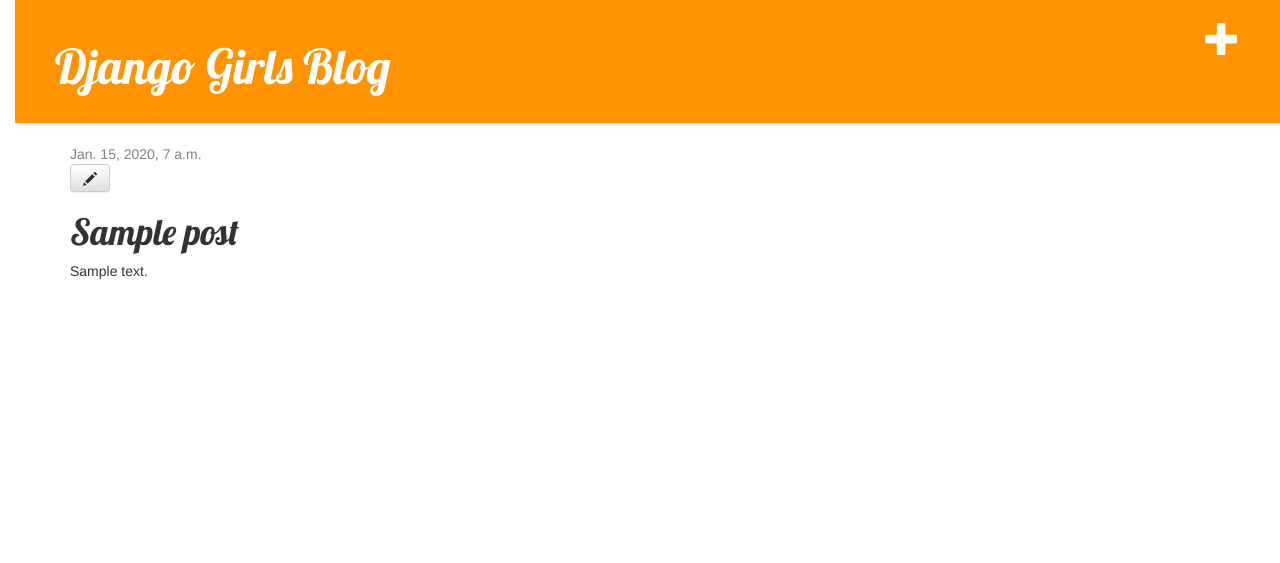
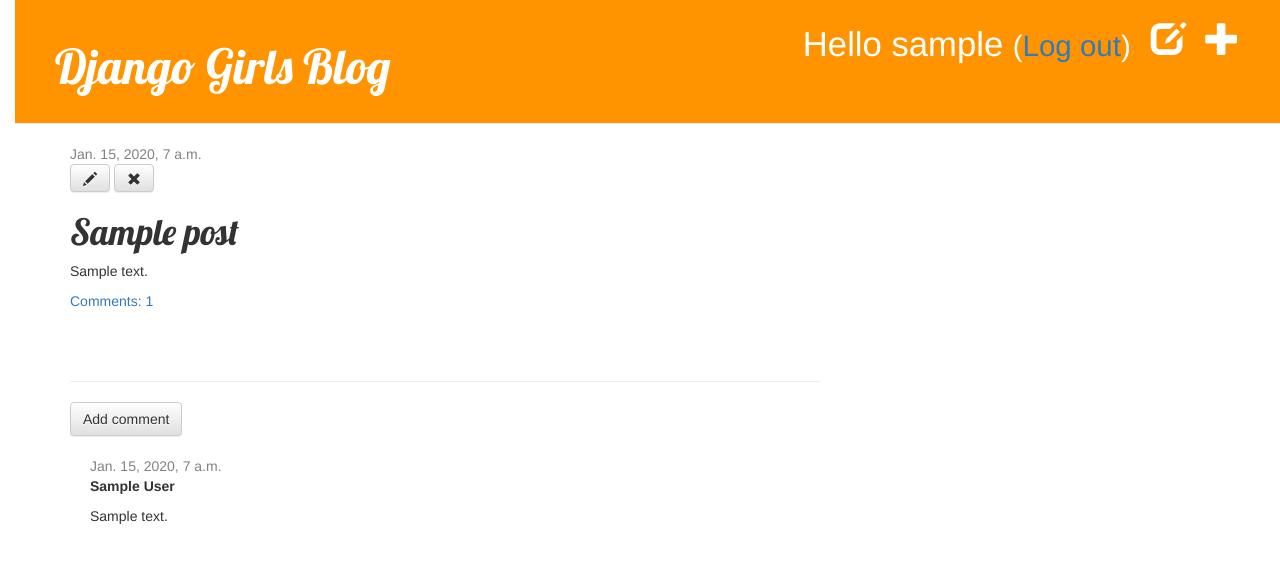
Before and after one commit to Tales313/DjangoGirls-blog, a Django app: page /post/1/ in a window 1280 px wide. Shown: the top 563 px of the page. Run offline with Django 3.2, Linux system fonts and the light colour scheme; a user stored in the database is signed in; tables that the repository leaves empty hold one stand-in row (values such as "Sample post"); some libraries are stand-ins or nearby versions.

Commit message:
final commit

```diff
--- a/blog/admin.py
+++ b/blog/admin.py
@@ -1,4 +1,5 @@
 from django.contrib import admin
-from .models import Post
+from .models import Post, Comment
 
 admin.site.register(Post)
+admin.site.register(Comment)
--- a/blog/models.py
+++ b/blog/models.py
@@ -17,3 +17,21 @@
 
     def __str__(self):
         return self.title
+
+    def approved_comments(self):
+        return self.comments.filter(approved_comment=True)
+
+
+class Comment(models.Model):
+    post = models.ForeignKey('blog.Post', on_delete=models.CASCADE, related_name='comments')
+    author = models.CharField(max_length=200)
+    text = models.TextField()
+    created_date = models.DateTimeField(default=timezone.now)
+    approved_comment = models.BooleanField(default=False)
+
+    def approve(self):
+        self.approved_comment = True
+        self.save()
+
+    def __str__(self):
+        return self.text
--- a/blog/static/css/blog.css
+++ b/blog/static/css/blog.css
@@ -1,11 +1,11 @@
+body {
+    padding-left: 15px;
+}
+
 h1 a {
     color: #FCA205;
     font-family: 'Lobster';
 }
-
-body {
-    padding-left: 15px;
-
 
 .page-header {
     background-color: #ff9400;
@@ -53,3 +53,7 @@
 .post h1 a, .post h1 a:visited {
     color: #000000;
 }
+
+.comment {
+    margin: 20px 0px 20px 20px;
+}
--- a/blog/templates/blog/base.html
+++ b/blog/templates/blog/base.html
@@ -5,13 +5,17 @@
         <link rel="stylesheet" href="//maxcdn.bootstrapcdn.com/bootstrap/3.2.0/css/bootstrap.min.css">
         <link rel="stylesheet" href="//maxcdn.bootstrapcdn.com/bootstrap/3.2.0/css/bootstrap-theme.min.css">
         <link href="//fonts.googleapis.com/css?family=Lobster&subset=latin,latin-ext" rel="stylesheet" type="text/css">
-        <link rel="stylesheet" href="{% static 'css/blog.css' %}">
+        <link rel="stylesheet" href="{% static 'css/blog.css' %}" type="text/css">
     </head>
     <body>
 
         <div class="page-header">
             {% if user.is_authenticated %}
                 <a href="{% url 'post_new' %}" class="top-menu"><span class="glyphicon glyphicon-plus"></span></a>
+                <a href="{% url 'post_draft_list' %}" class="top-menu"><span class="glyphicon glyphicon-edit"></span></a>
+                <p class="top-menu">Hello {{ user.username }} <small>(<a href="{% url 'logout' %}">Log out</a>)</small></p>
+            {% else %}
+                <a href="{% url 'login' %}" class="top-menu"><span class="glyphicon glyphicon-lock"></span></a>
             {% endif %}
             <h1><a href="/">Django Girls Blog</a></h1>
         </div>
--- a/blog/templates/blog/post_detail.html
+++ b/blog/templates/blog/post_detail.html
@@ -6,11 +6,36 @@
             <div class="date">
                 {{ post.published_date }}
             </div>
+        {% else %}
+            <a class="btn btn-default" href="{% url 'post_publish' pk=post.pk %}">Publish</a>
         {% endif %}
         {% if user.is_authenticated %}
             <a class="btn btn-default" href="{% url 'post_edit' pk=post.pk %}"><span class="glyphicon glyphicon-pencil"></span></a>
+            <a class="btn btn-default" href="{% url 'post_remove' pk=post.pk %}"><span class="glyphicon glyphicon-remove"></span></a>
         {% endif %}
         <h1>{{ post.title }}</h1>
         <p>{{ post.text|linebreaksbr }}</p>
+        <a href="{% url 'post_detail' pk=post.pk %}">Comments: {{ post.comments.count }}</a>
     </div>
+
+    <hr>
+    <a class="btn btn-default" href="{% url 'add_comment_to_post' pk=post.pk %}">Add comment</a>
+    {% for comment in post.comments.all %}
+        {% if user.is_authenticated or comment.approved_comment %}
+        <div class="comment">
+            <div class="date">
+                {{ comment.created_date }}
+                {% if not comment.approved_comment %}
+                    <a class="btn btn-default" href="{% url 'comment_remove' pk=comment.pk %}"><span class="glyphicon glyphicon-remove"></span></a>
+                    <a class="btn btn-default" href="{% url 'comment_approve' pk=comment.pk %}"><span class="glyphicon glyphicon-ok"></span></a>
+                {% endif %}
+            </div>
+            <strong>{{ comment.author }}</strong>
+            <p>{{ comment.text|linebreaks }}</p>
+        </div>
+        {% endif %}
+    {% empty %}
+        <p>No comments here yet :(</p>
+    {% endfor %}
+
 {% endblock %}
--- a/blog/templates/blog/post_list.html
+++ b/blog/templates/blog/post_list.html
@@ -8,7 +8,7 @@
                     <p>published: {{ post.published_date }}</p>
                 </div>
                 <!--<h1><a href="">{{ post.title }}</a></h1>-->
-                <h1><a href="{% url 'post_detail' pk=post.pk %}">{{ post.title }}</a></h1>
+                <a href="{% url 'post_detail' pk=post.pk %}">Comments: {{ post.approved_comments.count }}</a>
                 <p>{{ post.text|linebreaksbr }}</p>
             </div>
         {% endfor %}
--- a/blog/urls.py
+++ b/blog/urls.py
@@ -6,4 +6,10 @@
     path('post/<int:pk>/', views.post_detail, name='post_detail'),
     path('post/new', views.post_new, name='post_new'),
     path('post/<int:pk>/edit/', views.post_edit, name='post_edit'),
+    path('drafts/', views.post_draft_list, name='post_draft_list'),
+    path('post/<pk>/publish/', views.post_publish, name='post_publish'),
+    path('post/<pk>/remove/', views.post_remove, name='post_remove'),
+    path(r'^post/(?P<pk>\d+)/comment/$', views.add_comment_to_post, name='add_comment_to_post'),
+	path(r'^comment/(?P<pk>\d+)/approve/$', views.comment_approve, name='comment_approve'),
+	path(r'^comment/(?P<pk>\d+)/remove/$', views.comment_remove, name='comment_remove'),
 ]
--- a/blog/views.py
+++ b/blog/views.py
@@ -1,8 +1,9 @@
 from django.shortcuts import render, redirect
 from django.utils import timezone
-from .models import Post
+from .models import Post, Comment
 from django.shortcuts import render, get_object_or_404
-from .forms import PostForm
+from .forms import PostForm, CommentForm
+from django.contrib.auth.decorators import login_required
 
 
 def post_list(request):
@@ -13,6 +14,7 @@
     post = get_object_or_404(Post, pk=pk)
     return render(request, 'blog/post_detail.html', {'post': post})
 
+@login_required
 def post_new(request):
     if request.method == "POST":
         form = PostForm(request.POST)
@@ -26,16 +28,59 @@
         form = PostForm()
     return render(request, 'blog/post_edit.html', {'form': form})
 
+@login_required
 def post_edit(request, pk):
- post = get_object_or_404(Post, pk=pk)
- if request.method == "POST":
-     form = PostForm(request.POST, instance=post)
-     if form.is_valid():
-         post = form.save(commit=False)
-         post.author = request.user
-         post.published_date = timezone.now()
-         post.save()
-         return redirect('post_detail', pk=post.pk)
- else:
-     form = PostForm(instance=post)
- return render(request, 'blog/post_edit.html', {'form': form})
+    post = get_object_or_404(Post, pk=pk)
+    if request.method == "POST":
+        form = PostForm(request.POST, instance=post)
+        if form.is_valid():
+            post = form.save(commit=False)
+            post.author = request.user
+            post.published_date = timezone.now()
+            post.save()
+            return redirect('post_detail', pk=post.pk)
+    else:
+        form = PostForm(instance=post)
+    return render(request, 'blog/post_edit.html', {'form': form})
+
+@login_required
+def post_draft_list(request):
+    posts = Post.objects.filter(published_date__isnull=True).order_by('created_date')
+    return render(request, 'blog/post_draft_list.html', {'posts': posts})
+
+@login_required
+def post_publish(request, pk):
+    post = get_object_or_404(Post, pk=pk)
+    post.publish()
+    return redirect('post_detail', pk=pk)
+
+@login_required
+def post_remove(request, pk):
+    post = get_object_or_404(Post, pk=pk)
+    post.delete()
+    return redirect('post_list')
+
+def add_comment_to_post(request, pk):
+    post = get_object_or_404(Post, pk=pk)
+    if request.method == "POST":
+        form = CommentForm(request.POST)
+        if form.is_valid():
+            comment = form.save(commit=False)
+            comment.post = post
+            comment.save()
+            return redirect('post_detail', pk=post.pk)
+    else:
+        form = CommentForm()
+    return render(request, 'blog/add_comment_to_post.html', {'form': form})
+
+@login_required
+def comment_approve(request, pk):
+    comment = get_object_or_404(Comment, pk=pk)
+    comment.approve()
+    return redirect('post_detail', pk=comment.post.pk)
+
+@login_required
+def comment_remove(request, pk):
+    comment = get_object_or_404(Comment, pk=pk)
+    comment.delete()
+    return redirect('post_detail', pk=comment.post.pk)
--- a/mysite/settings.py
+++ b/mysite/settings.py
@@ -121,3 +121,5 @@
 STATIC_URL = '/static/'
 
 STATIC_ROOT = os.path.join(BASE_DIR, 'static')
+
+LOGIN_REDIRECT_URL = '/'
--- a/mysite/urls.py
+++ b/mysite/urls.py
@@ -17,8 +17,11 @@
 from django.contrib import admin
 from django.conf import settings
 from django.conf.urls.static import static
+from django.contrib.auth import views
 
 urlpatterns = [
     path('admin/', admin.site.urls),
+    path(r'^accounts/login/$', views.login, name='login'),
+    path(r'^accounts/logout/$', views.logout, name='logout', kwargs={'next_page': '/'}),
     path('', include('blog.urls')),
 ] + static(settings.STATIC_URL, document_root=settings.STATIC_ROOT)
```
Also changed, not shown: blog/forms.py (+7 -2 lines), blog/templates/blog/add_comment_to_post.html (added, +10 -0 lines), blog/templates/blog/post_draft_list.html (added, +11 -0 lines), blog/templates/registration/login.html (added, +24 -0 lines), blog/migrations/0002_comment.py (added).
